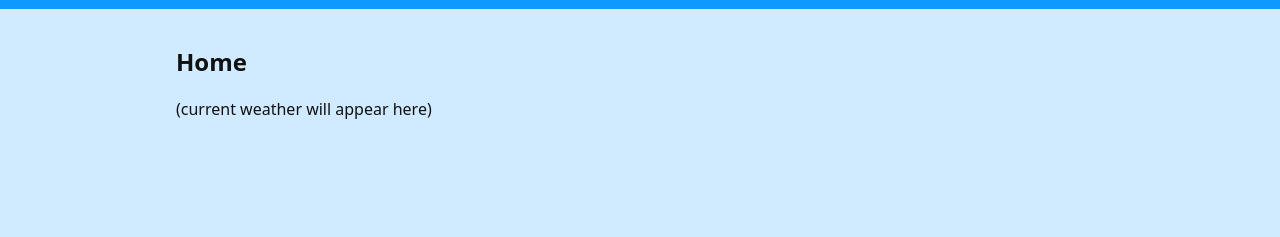
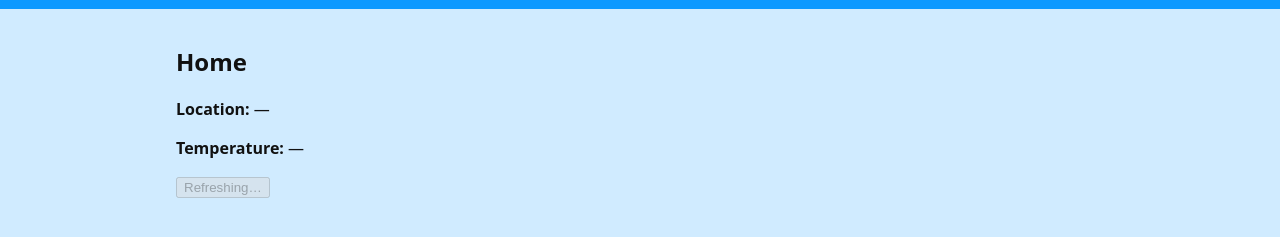
Before and after one commit to Malzafin/weather-PWA, a website with bundled scripts: page index.html in a window 1280 px wide. Shown: the part 43-280 px from the top of the page. Built offline with nearby package versions, Linux system fonts and the light colour scheme; no server answers.

Commit message:
poprawki do renderowania ekranów

```diff
--- a/index.html
+++ b/index.html
@@ -24,20 +24,19 @@
     <main id="app" role="main">
       <section id="home" data-screen="home">
         <h2>Home</h2>
-        <p>(current weather will appear here)</p>
       </section>
 
       <section id="details" data-screen="details" hidden>
         <h2>Details</h2>
-        <p>(weather details)</p>
+
       </section>
 
       <section id="settings" data-screen="settings" hidden>
         <h2>Settings / History</h2>
-        <p>(notification, auto-ref, history)</p>
       </section>
     </main>
 
-    <script src="./main.js"></script>
+    <script src="./main.js" type="module"></script>
+
   </body>
 </html>
--- a/main.js
+++ b/main.js
@@ -1,3 +1,9 @@
+// Importy UI i stanu
+import { getState, updateWeather } from './state/weatherState.js';
+import { initHome } from './ui/renderHome.js';
+import { initDetails } from './ui/renderDetails.js';
+import { initSettings } from './ui/renderSettings.js';
+
 // Router: sekcje i linki
 function collectScreens() {
     const byData = [...document.querySelectorAll('section[data-screen]')];
@@ -21,10 +27,14 @@ function showScreen(id) {
     });
 }
 
-// Router: start
+// Start
 function boot() {
     SCREENS = collectScreens();
+    initHome();
+    initDetails();
+    initSettings();
     showScreen(getActiveId());
+    if (getState().status === 'idle') updateWeather();
 }
 window.addEventListener('hashchange', () => showScreen(getActiveId()));
 if (document.readyState === 'loading') {
--- a/ui/renderDetails.js
+++ b/ui/renderDetails.js
@@ -1,7 +1,17 @@
 // Details: inicjalizacja i render
 import { getState, subscribe } from '../state/weatherState.js';
 
-const root = document.querySelector('#details');
+const section = document.querySelector('section[data-screen="details"]');
+function mountPoint() {
+    if (!section) return null;
+    let m = section.querySelector('.js-content');
+    if (!m) {
+        m = document.createElement('div');
+        m.className = 'js-content';
+        section.appendChild(m);
+    }
+    return m;
+}
 
 function view(s) {
     const city = s.location?.city ?? '—';
@@ -10,20 +20,18 @@ function view(s) {
     const icon = s.current?.icon
         ? `https://openweathermap.org/img/wn/${s.current.icon}@4x.png`
         : null;
-
     return `
-    <div>
-      <p><strong>Location:</strong> ${city}</p>
-      <p><strong>Temperature:</strong> ${temp}</p>
-      <p><strong>Description:</strong> ${desc}</p>
-      ${icon ? `<img alt="${desc}" src="${icon}" width="128" height="128">` : ''}
-    </div>
+    <p><strong>Location:</strong> ${city}</p>
+    <p><strong>Temperature:</strong> ${temp}</p>
+    <p><strong>Description:</strong> ${desc}</p>
+    ${icon ? `<img alt="${desc}" src="${icon}" width="128" height="128">` : ''}
   `;
 }
 
 function render(s) {
-    if (!root) return;
-    root.innerHTML = view(s);
+    const m = mountPoint();
+    if (!m) return;
+    m.innerHTML = view(s);
 }
 
 export function initDetails() {
--- a/ui/renderHome.js
+++ b/ui/renderHome.js
@@ -1,33 +1,39 @@
 // Home: inicjalizacja i render
 import { getState, subscribe, updateWeather } from '../state/weatherState.js';
 
-const root = document.querySelector('#home');
+const section = document.querySelector('section[data-screen="home"]');
+function mountPoint() {
+    if (!section) return null;
+    let m = section.querySelector('.js-content');
+    if (!m) {
+        m = document.createElement('div');
+        m.className = 'js-content';
+        section.appendChild(m);
+    }
+    return m;
+}
 
 function view(s) {
     const city = s.location?.city ?? '—';
     const temp = s.current?.temp != null ? `${s.current.temp}°C` : '—';
-    const desc = s.current?.description ?? '';
     const when = s.updatedAt ? new Date(s.updatedAt).toLocaleTimeString() : '';
     const loading = s.status === 'loading';
-
     return `
-    <div>
     <p><strong>Location:</strong> ${city}</p>
     <p><strong>Temperature:</strong> ${temp}</p>
-      <p><strong>Description:</strong> ${desc}</p>
     ${when ? `<p><small>Updated: ${when}</small></p>` : ''}
     ${s.error ? `<p style="color:#b00020"><small>${s.error}</small></p>` : ''}
     <button id="btn-refresh" ${loading ? 'disabled' : ''}>
       ${loading ? 'Refreshing…' : 'Refresh'}
     </button>
-    </div>
   `;
 }
 
 function render(s) {
-    if (!root) return;
-    root.innerHTML = view(s);
-    const btn = root.querySelector('#btn-refresh');
+    const m = mountPoint();
+    if (!m) return;
+    m.innerHTML = view(s);
+    const btn = m.querySelector('#btn-refresh');
     if (btn) btn.addEventListener('click', () => updateWeather());
 }
 
--- a/ui/renderSettings.js
+++ b/ui/renderSettings.js
@@ -1,26 +1,35 @@
 // Settings: inicjalizacja i render
 import { getState, subscribe, reset, updateWeather } from '../state/weatherState.js';
 
-const root = document.querySelector('#settings');
+const section = document.querySelector('section[data-screen="settings"]');
+function mountPoint() {
+    if (!section) return null;
+    let m = section.querySelector('.js-content');
+    if (!m) {
+        m = document.createElement('div');
+        m.className = 'js-content';
+        section.appendChild(m);
+    }
+    return m;
+}
 
 function view(s) {
     const when = s.updatedAt ? new Date(s.updatedAt).toLocaleString() : '—';
     return `
-    <div>
-      <p><strong>Last update:</strong> ${when}</p>
-      <div style="display:flex; gap:8px;">
-        <button id="btn-refresh-settings">Refresh</button>
-        <button id="btn-clear">Clear saved data</button>
-      </div>
+    <p><strong>Last update:</strong> ${when}</p>
+    <div style="display:flex; gap:8px;">
+      <button id="btn-refresh-settings">Refresh</button>
+      <button id="btn-clear">Clear saved data</button>
     </div>
   `;
 }
 
 function render(s) {
-    if (!root) return;
-    root.innerHTML = view(s);
-    const btn1 = root.querySelector('#btn-refresh-settings');
-    const btn2 = root.querySelector('#btn-clear');
+    const m = mountPoint();
+    if (!m) return;
+    m.innerHTML = view(s);
+    const btn1 = m.querySelector('#btn-refresh-settings');
+    const btn2 = m.querySelector('#btn-clear');
     if (btn1) btn1.addEventListener('click', () => updateWeather());
     if (btn2) btn2.addEventListener('click', () => reset());
 }
```
Lines whose indentation alone changed are shown as unchanged.
